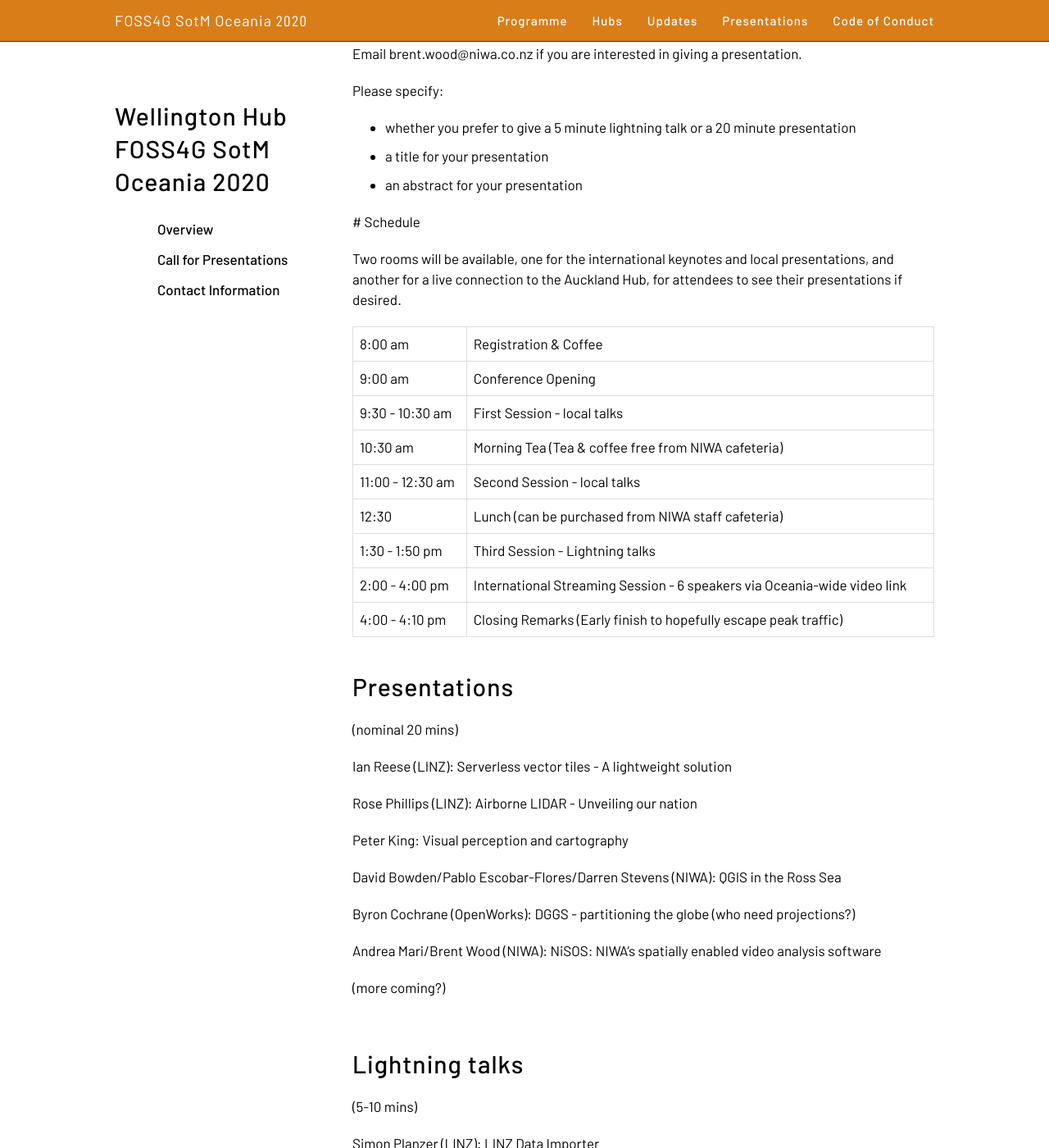
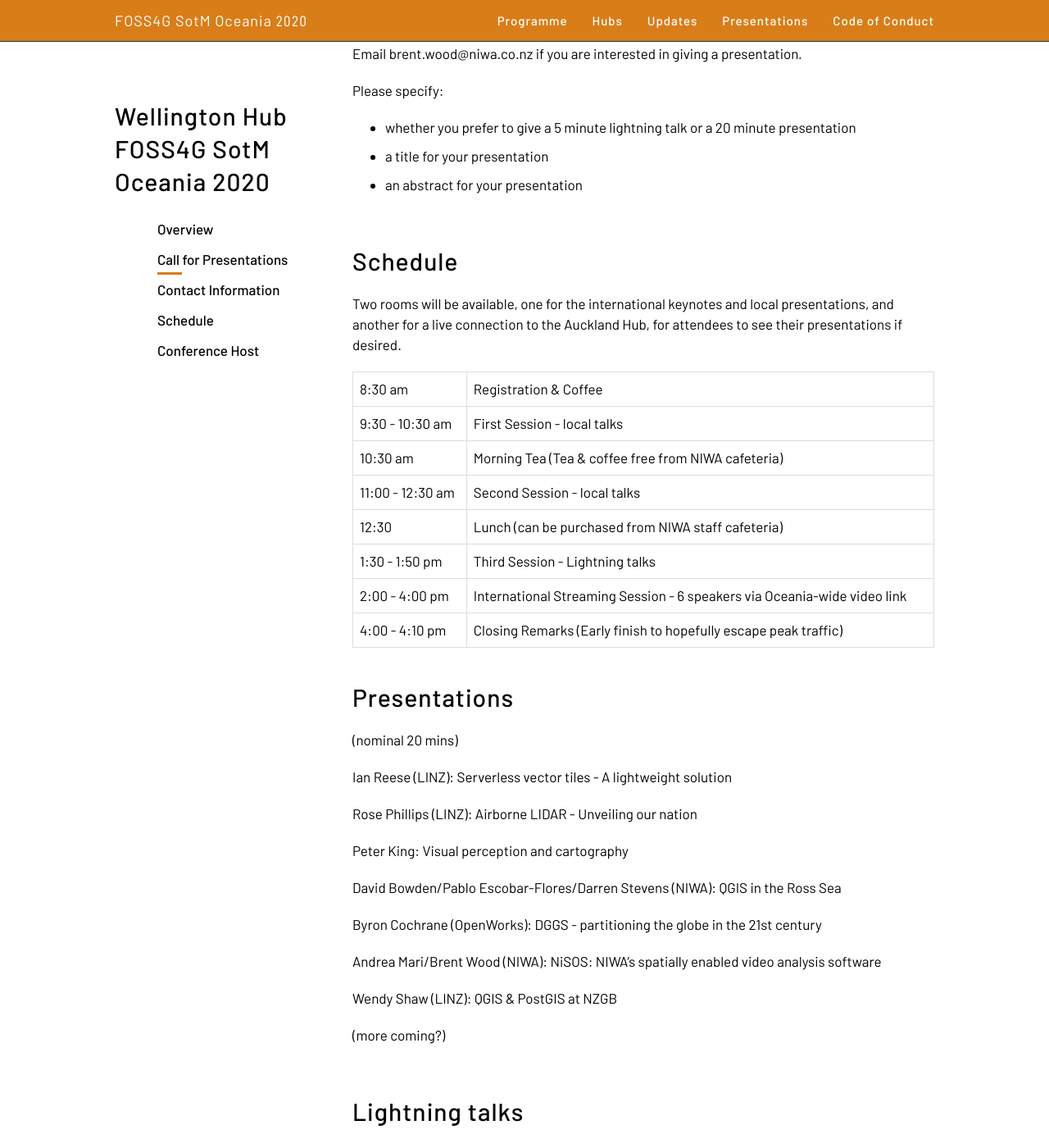
Before and after one commit to osgeo-oceania/foss4g-sotm-oceania-2020, a Jekyll site: the page built from hubs/wellington/index.md, in a window 1280 px wide and 1400 px high, scrolled down 1003 px. Shown: the whole window at 82% size. Built offline with Jekyll 4.4.1, drawn with Linux system fonts in a browser that asks for light colours; some of the changed text lies outside the part shown.

Commit message:
Update index.md

```diff
--- a/hubs/wellington/index.md
+++ b/hubs/wellington/index.md
@@ -46,20 +46,19 @@
 - an abstract for your presentation
 
 
- # Schedule
+# Schedule
 
  Two rooms will be available, one for the international keynotes and local presentations, and another for a live connection
  to the Auckland Hub, for attendees to see their presentations if desired.
 
-| 8:00 am | Registration & Coffee |
-| 9:00 am | Conference Opening |
+| 8:30 am | Registration & Coffee |
 | 9:30 - 10:30 am | First Session - local talks |
 | 10:30 am | Morning Tea (Tea & coffee free from NIWA cafeteria) |
 | 11:00 - 12:30 am | Second Session - local talks |
 | 12:30 | Lunch (can be purchased from NIWA staff cafeteria) |
 | 1:30 - 1:50 pm | Third Session - Lightning talks |
 | 2:00 - 4:00 pm | International Streaming Session - 6 speakers via Oceania-wide video link |
-| 4:00 - 4:10 pm | Closing Remarks (Early finish to hopefully escape peak traffic)
+| 4:00 - 4:10 pm | Closing Remarks (Early finish to hopefully escape peak traffic) |
 
 # Presentations
 (nominal 20 mins)
@@ -72,9 +71,11 @@
 
 David Bowden/Pablo Escobar-Flores/Darren Stevens (NIWA): QGIS in the Ross Sea
 
-Byron Cochrane (OpenWorks): DGGS - partitioning the globe (who need projections?)
+Byron Cochrane (OpenWorks): DGGS - partitioning the globe in the 21st century
 
 Andrea Mari/Brent Wood (NIWA): NiSOS: NIWA's spatially enabled video analysis software
+
+Wendy Shaw (LINZ): QGIS & PostGIS at NZGB
 
 (more coming?)
 
```
Also changed, not shown: other parts of hubs/wellington/index.md (+0 -2 lines).
